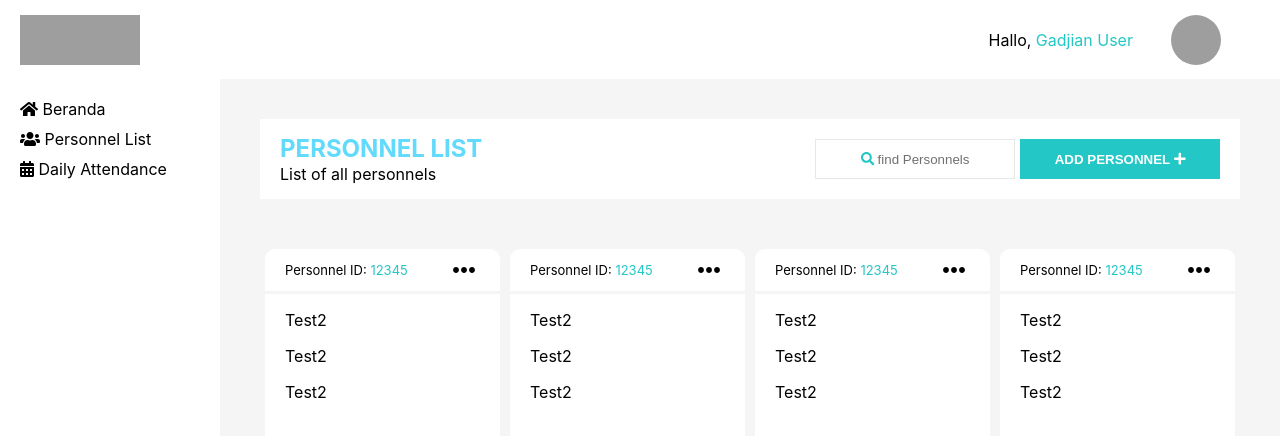
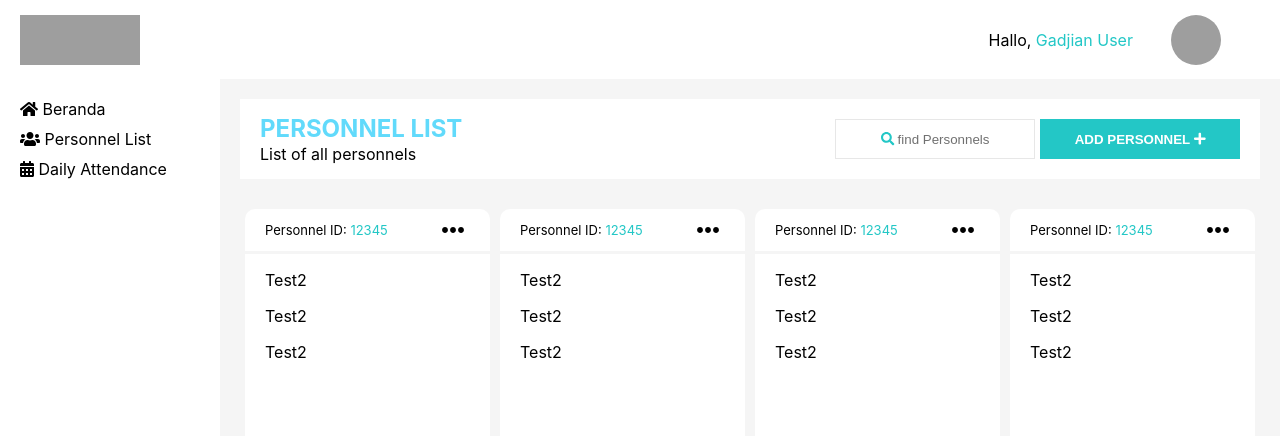
Before and after one commit to izzanrasyid/gadjian-test, a React (Create React App) app: page / in a window 1280 px wide. Shown: the top 436 px of the page. Built offline with nearby package versions, Linux system fonts and the light colour scheme; grey boxes are pictures that could not be loaded.

Commit message:
static header

```diff
--- a/src/App.css
+++ b/src/App.css
@@ -143,7 +143,7 @@
   display: flex;
   flex-direction: row;
   justify-content: space-between;
-  margin: 40px 40px 0 40px;
+  margin: 20px 20px 0 20px;
   background-color: #fff;
   height: 80px;
   flex-wrap: wrap;
@@ -151,7 +151,7 @@
 
 .Content-body {
   height: 500px;
-  margin: 40px;
+  margin: 20px;
   display: flex;
   justify-content: space-between;
 }
```
